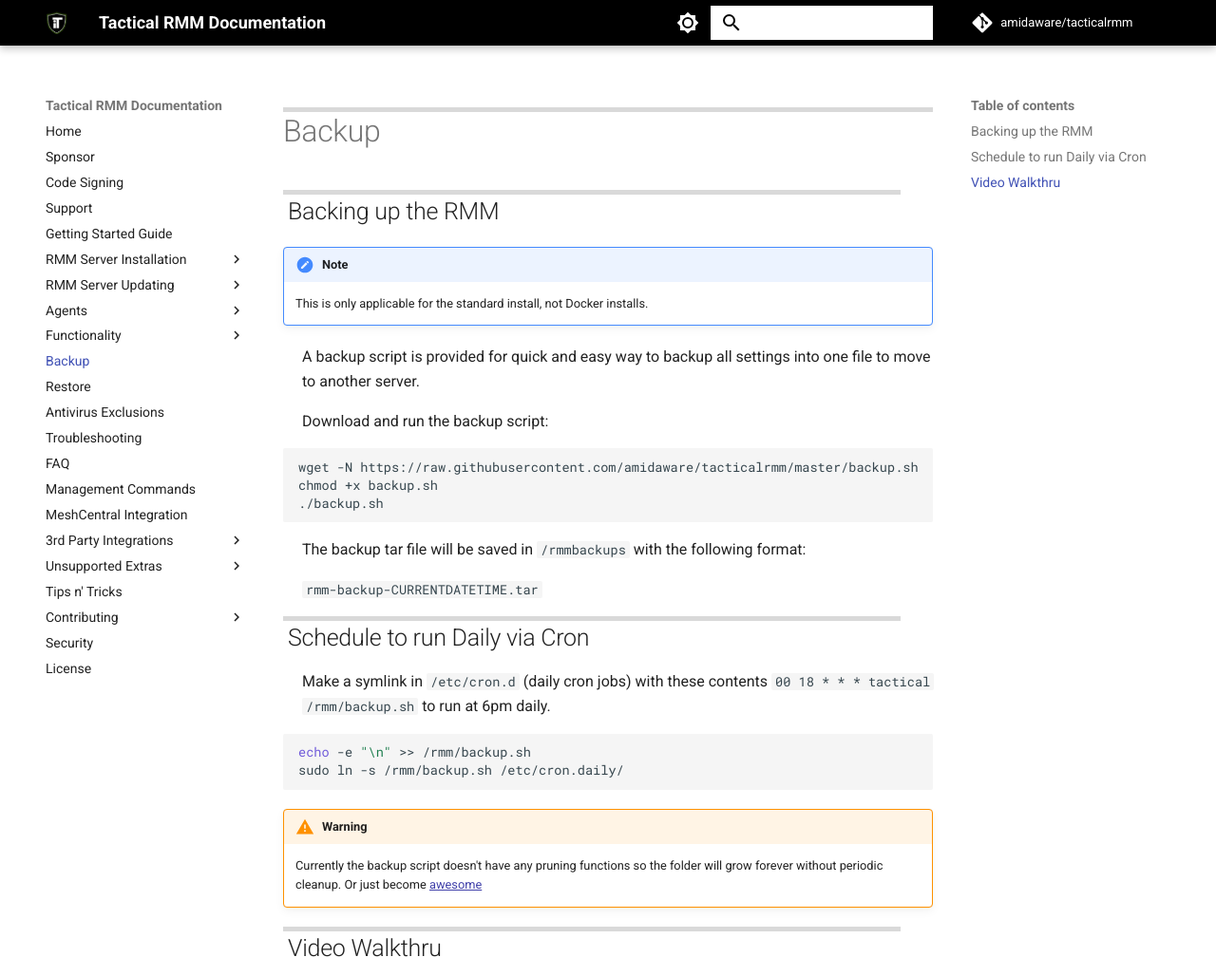
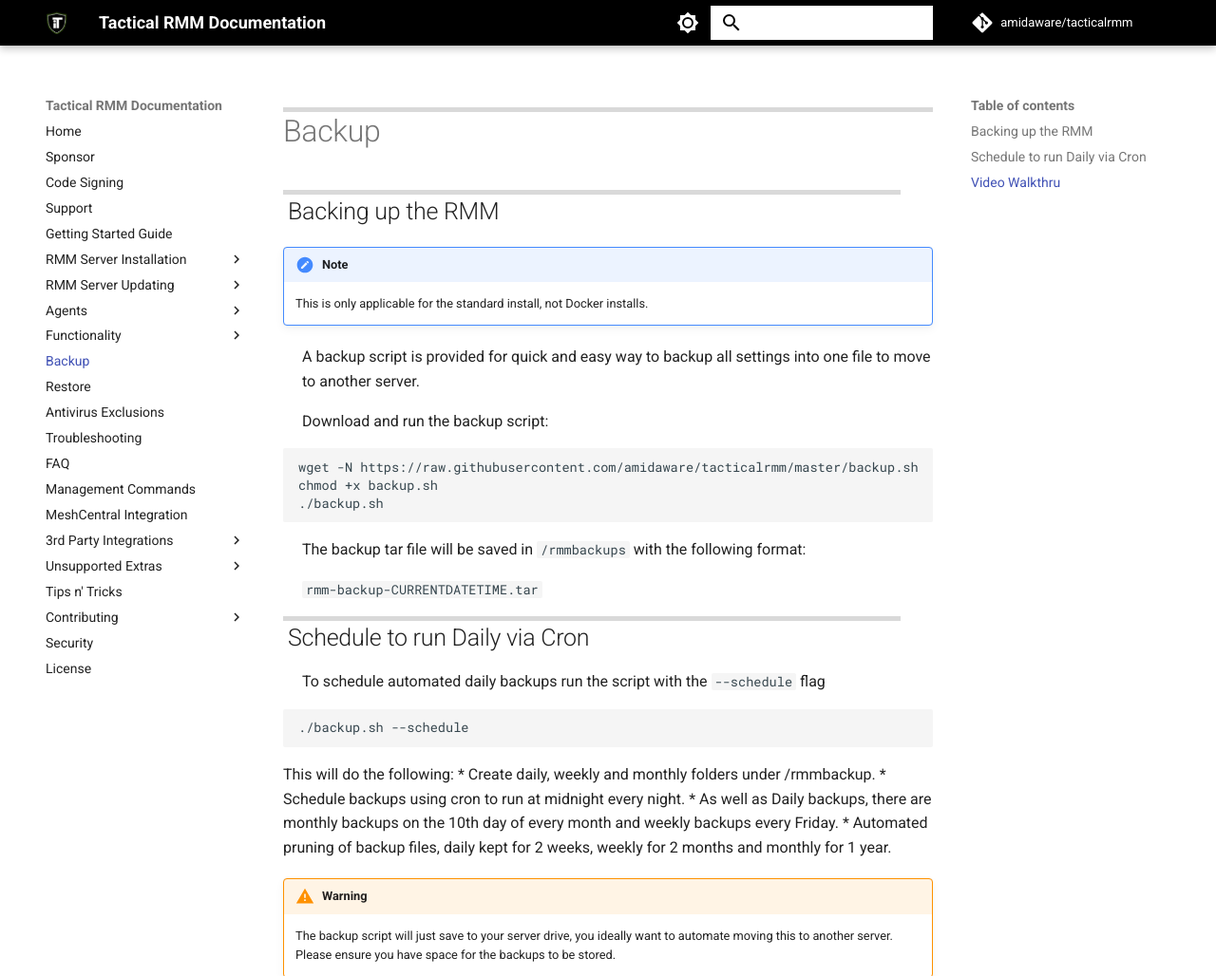
Before and after one commit to amidaware/trmm-docs, an MkDocs documentation site: the page built from docs/backup.md, in a window 1280 px wide and 1381 px high, cut to the strip 0-1028 px from the top of the window. Shown: the whole strip at 95% size. Built offline with MkDocs 1.6.1 and Material for MkDocs 9.7.7, drawn with Linux system fonts in a browser that asks for light colours; comment, search, counter and statistics services are not loaded.

Commit message:
Update backup.md

````diff
--- a/docs/backup.md
+++ b/docs/backup.md
@@ -19,15 +19,19 @@
 
 ## Schedule to run Daily via Cron
 
-Make a symlink in `/etc/cron.d` (daily cron jobs) with these contents `00 18 * * * tactical /rmm/backup.sh` to run at 6pm daily.
-
+To schedule automated daily backups run the script with the `--schedule` flag
 ```bash
-echo -e "\n" >> /rmm/backup.sh
-sudo ln -s /rmm/backup.sh /etc/cron.daily/
+./backup.sh --schedule
 ```
+This will do the following:
+* Create daily, weekly and monthly folders under /rmmbackup.
+* Schedule backups using cron to run at midnight every night.
+* As well as Daily backups, there are monthly backups on the 10th day of every month and weekly backups every Friday.
+* Automated pruning of backup files, daily kept for 2 weeks, weekly for 2 months and monthly for 1 year.
 
 !!!warning
-    Currently the backup script doesn't have any pruning functions so the folder will grow forever without periodic cleanup. Or just become [awesome](https://github.com/fts-tmassey/tacticalrmm-cronbackup)
+    The backup script will just save to your server drive, you ideally want to automate moving this to another server. Please ensure you have space for the backups to be stored.
+
 
 ## Video Walkthru
 
````
